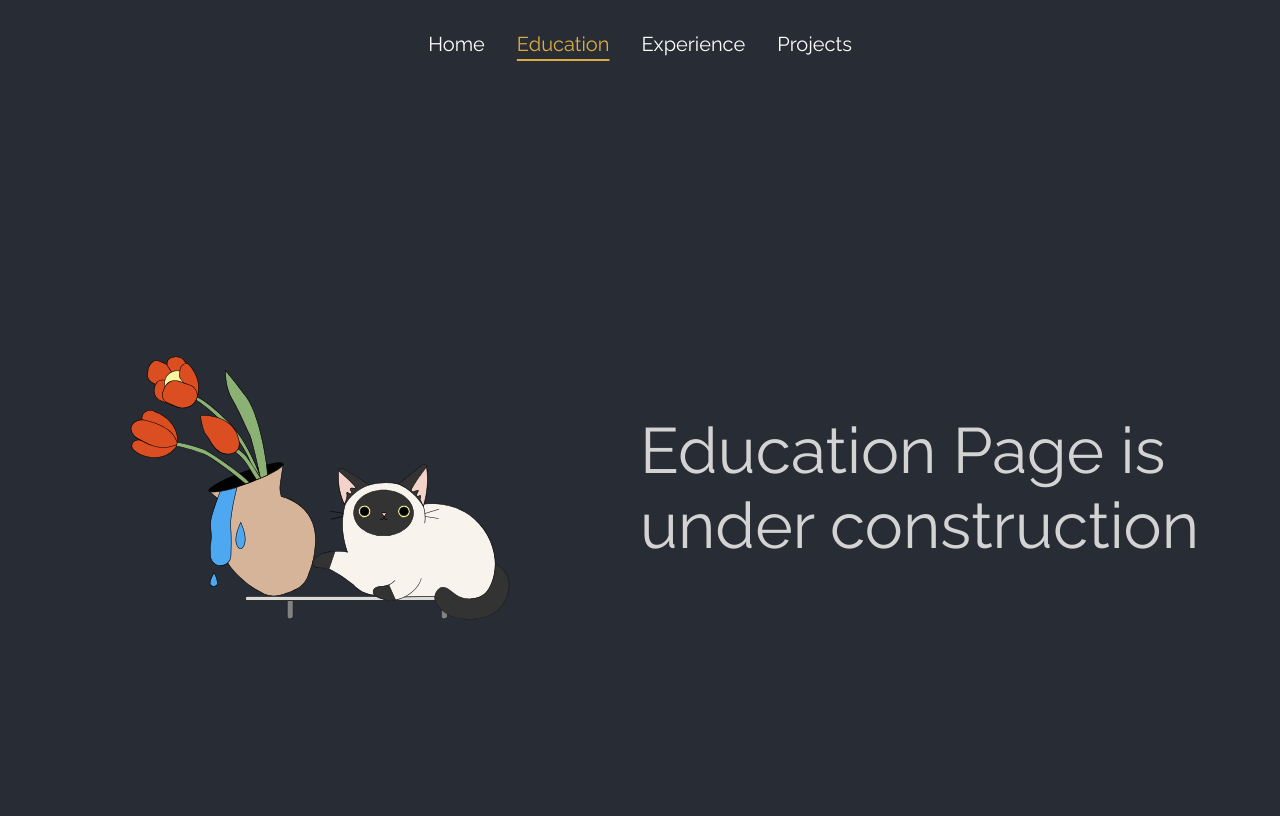
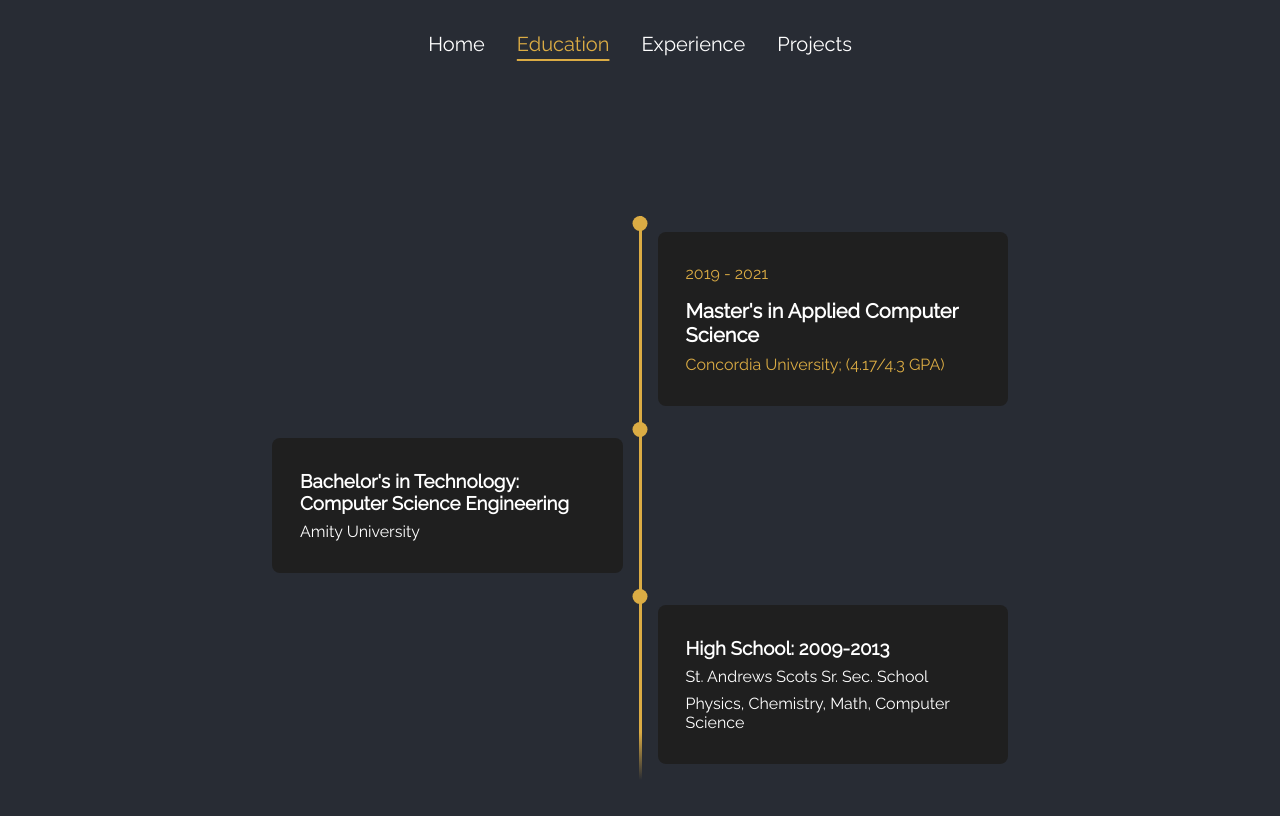
Before and after one commit to Zalarox/zalarox.github.io, a React (Create React App) app: page /education in a window 1280 px wide. Shown: the top 816 px of the page. Built offline with nearby package versions, Linux system fonts and the light colour scheme.

Commit message:
Partial changes

```diff
--- a/public/404.html
+++ b/public/404.html
@@ -1 +1 @@
-Hello, friend
+404: Not found!
--- a/public/index.html
+++ b/public/index.html
@@ -5,25 +5,8 @@
     <link rel="icon" href="%PUBLIC_URL%/favicon.ico" />
     <meta name="viewport" content="width=device-width, initial-scale=1" />
     <meta name="theme-color" content="#000000" />
-    <meta
-      name="description"
-      content="Web site created using create-react-app"
-    />
-    <link rel="apple-touch-icon" href="%PUBLIC_URL%/logo192.png" />
-    <!--
-      manifest.json provides metadata used when your web app is installed on a
-      user's mobile device or desktop. See https://developers.google.com/web/fundamentals/web-app-manifest/
-    -->
+    <meta name="description" content="Siddhant Bansal's website." />
     <link rel="manifest" href="%PUBLIC_URL%/manifest.json" />
-    <!--
-      Notice the use of %PUBLIC_URL% in the tags above.
-      It will be replaced with the URL of the `public` folder during the build.
-      Only files inside the `public` folder can be referenced from the HTML.
-
-      Unlike "/favicon.ico" or "favicon.ico", "%PUBLIC_URL%/favicon.ico" will
-      work correctly both with client-side routing and a non-root public URL.
-      Learn how to configure a non-root public URL by running `npm run build`.
-    -->
     <link rel="preconnect" href="https://fonts.googleapis.com" />
     <link rel="preconnect" href="https://fonts.gstatic.com" crossorigin />
     <link
@@ -35,15 +18,5 @@
   <body>
     <noscript>You need to enable JavaScript to run this app.</noscript>
     <div id="root"></div>
-    <!--
-      This HTML file is a template.
-      If you open it directly in the browser, you will see an empty page.
-
-      You can add webfonts, meta tags, or analytics to this file.
-      The build step will place the bundled scripts into the <body> tag.
-
-      To begin the development, run `npm start` or `yarn start`.
-      To create a production bundle, use `npm run build` or `yarn build`.
-    -->
   </body>
 </html>
--- /dev/null
+++ b/src/components/Education.scss
@@ -0,0 +1,73 @@
+@import "variables"; // TODO eject and change to @use
+
+.education-container {
+  display: flex;
+  margin-top: 10rem;
+  align-items: center;
+  justify-content: center;
+
+  .timeline {
+    width: 80%;
+    max-width: 60%;
+    display: flex;
+    flex-direction: column;
+
+    .timeline-content {
+      background: #1f1f1f;
+      color: white;
+      padding: 1.75rem;
+      overflow-wrap: break-word;
+      margin: 1rem;
+      border-radius: 0.5rem;
+
+      display: flex;
+      flex-direction: column;
+
+      & > * {
+        margin: 0.25rem 0rem;
+      }
+
+      .date {
+        color: $accent;
+      }
+
+      .degree {
+        font-weight: bold;
+        font-size: 1.25rem;
+        margin-top: 0.75rem;
+      }
+
+      .location {
+        color: $accent;
+      }
+    }
+  }
+
+  @media screen and (min-width: 768px) {
+    .timeline {
+      display: grid;
+      grid-template-columns: 1fr 3px 1fr;
+
+      .timeline-middle {
+        position: relative;
+        background: $accent;
+        width: 0.2rem;
+
+        &.fadeout {
+          background: linear-gradient($accent 75%, rgba(255, 255, 255, 0) 100%);
+        }
+      }
+
+      .timeline-circle {
+        position: absolute;
+        top: 0;
+        left: 50%;
+        width: 15px;
+        height: 15px;
+        border-radius: 50%;
+        background-color: $accent;
+        transform: translateX(-50%);
+      }
+    }
+  }
+}
--- a/src/components/Education.tsx
+++ b/src/components/Education.tsx
@@ -1,20 +1,42 @@
 import React from "react";
-import Kitty from "./../static/404_kitty.svg";
+import "./Education.scss";
 
 const Education = () => {
   return (
-    <div
-      style={{
-        display: "flex",
-        justifyContent: "center",
-        alignItems: "center",
-        height: "100vh",
-        fontSize: "4rem",
-        color: "lightgrey",
-      }}
-    >
-      <img width="50%" src={Kitty} />
-      Education Page is under construction
+    <div className="education-container">
+      <div className="timeline">
+        {/* Row 1 */}
+        <div className="timeline-empty" />
+        <div className="timeline-middle">
+          <div className="timeline-circle" />
+        </div>
+        <div className="timeline-content">
+          <span className="date">2019 - 2021</span>
+          <span className="degree">Master's in Applied Computer Science</span>
+          <span className="location">Concordia University; (4.17/4.3 GPA)</span>
+        </div>
+
+        {/* Row 2 */}
+        <div className="timeline-content">
+          <h3>Bachelor's in Technology: Computer Science Engineering</h3>
+          <p>Amity University</p>
+        </div>
+        <div className="timeline-middle">
+          <div className="timeline-circle"></div>
+        </div>
+        <div className="timeline-empty" />
+
+        {/* Row 3 */}
+        <div className="timeline-empty" />
+        <div className="timeline-middle fadeout">
+          <div className="timeline-circle" />
+        </div>
+        <div className="timeline-content">
+          <h3>High School: 2009-2013</h3>
+          <p>St. Andrews Scots Sr. Sec. School</p>
+          <p>Physics, Chemistry, Math, Computer Science</p>
+        </div>
+      </div>
     </div>
   );
 };
--- a/src/components/Home.scss
+++ b/src/components/Home.scss
@@ -9,6 +9,7 @@
 
 .main {
   display: flex;
+  flex-wrap: wrap;
   justify-content: space-around;
   align-items: center;
   margin: 5rem;
@@ -48,7 +49,10 @@
   }
 
   .profile {
-    flex: 1;
     text-align: center;
+
+    img {
+      max-width: 100%;
+    }
   }
 }
--- a/src/index.tsx
+++ b/src/index.tsx
@@ -2,7 +2,6 @@
 import ReactDOM from "react-dom/client";
 import { RouterProvider } from "react-router-dom";
 import reportWebVitals from "./reportWebVitals";
-import NavBar from "./components/NavBar";
 import router from "./router";
 
 const root = ReactDOM.createRoot(
```
Also changed, not shown: src/static/profile-graphic.png.
